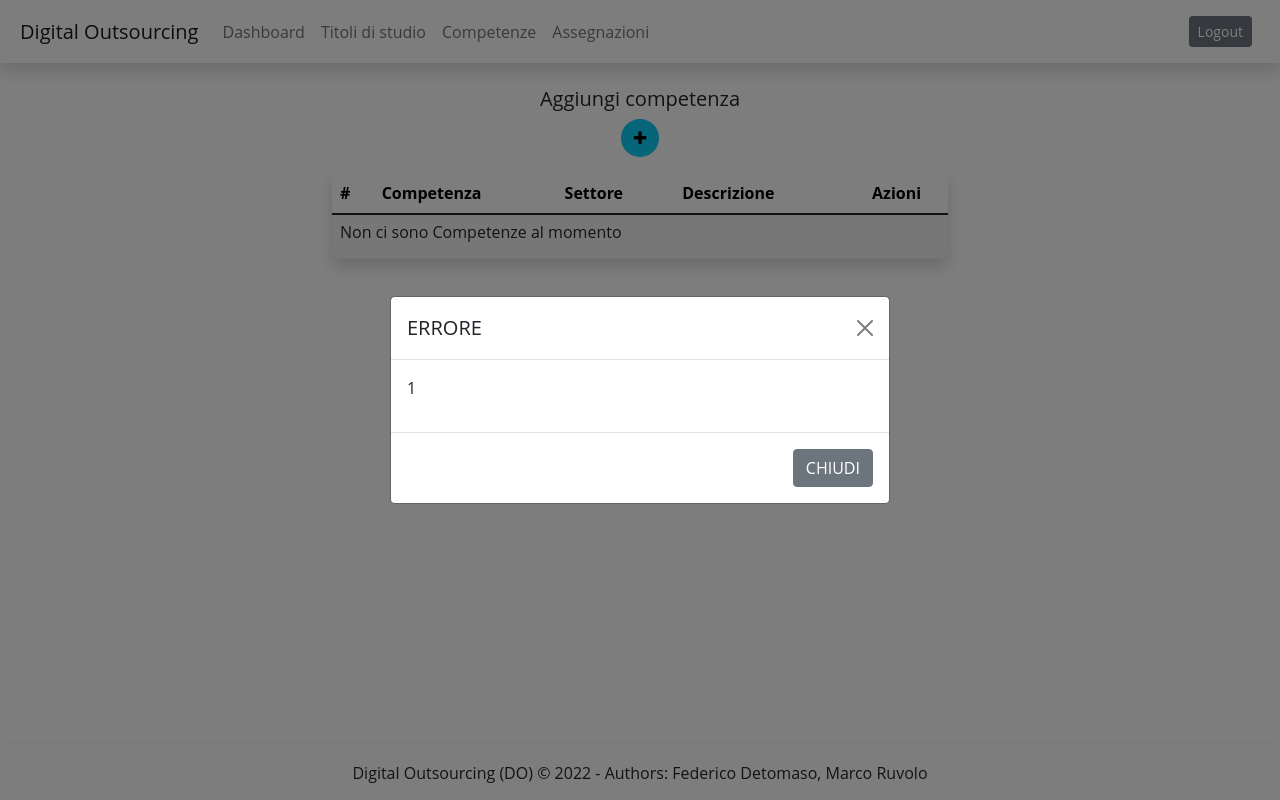
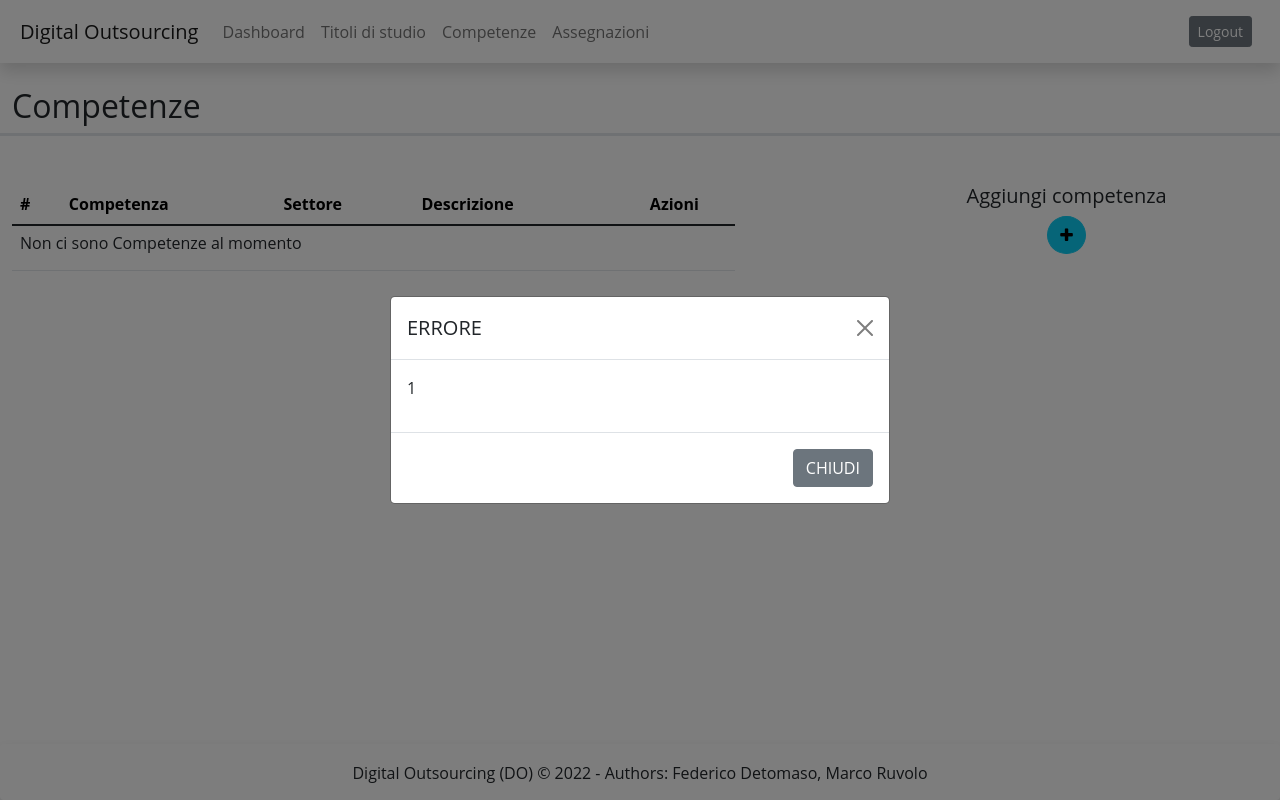
Before and after one commit to mrcruv/ltw, a PHP site: page /competenze.php?err=1 in a window 1280 px wide. Run offline with PHP 8.4, Linux system fonts and the light colour scheme; the visitor is signed in with stand-in values (Sample User, id 1); data that the repository does not hold is empty.

Commit message:
Update competenze.php
fix competenze

```diff
--- a/competenze.php
+++ b/competenze.php
@@ -52,30 +52,13 @@ $usertype = $_SESSION['usertype'];
     ?>
 
     <div class="container-fluid">
+        <div class="row border-bottom border-3 mb-5">
+            <h2>Competenze</h2>
+        </div>
         <div class="row">
-            <div class="col-4 offset-4 text-center align-middle mb-2">
-                <h5>Aggiungi competenza</h5>
-                <a type="button" class="btn btn-info rounded-circle" id="add_button"><i class="fa fa-plus"></i></a>
+            <div class="col-7">
 
-                <form id="add_competence_form" class="add_form" action="scripts/add_competence.php" method="post">
-                    <div class="form-group mb-3 mt-4">
-                        <input type="text" id="competence_name" class="form-control" placeholder="Nome competenza" name="name">
-                    </div>
-                    <div class="form-group mb-3">
-                        <input type="text" id="competence_area" class="form-control" placeholder="Settore" name="area">
-                    </div>
-                    <div class="form-group mb-3">
-                        <textarea class="form-control" id="competence_description" placeholder="Descrizione" name="description" rows="3"></textarea>
-                    </div class="form-group mb-3">
-                    <button type="submit" class="btn btn-primary" name="add_competence_submit">Aggiungi</button>
-                </form>
-            </div>
-        </div>
-
-        <div class="row mt-2">
-            <div class="col-6 offset-3">
-
-                <table class="table table-striped rounded-3 shadow">
+                <table class="table">
                     <thead>
                         <tr>
                             <th scope="col">#</th>
@@ -109,6 +92,24 @@ $usertype = $_SESSION['usertype'];
                     </tbody>
                 </table>
             </div>
+            <div class="col-1"></div>
+            <div class="col-4 text-center mb-2">
+                <h5>Aggiungi competenza</h5>
+                <a type="button" class="btn btn-info rounded-circle" id="add_button"><i class="fa fa-plus"></i></a>
+
+                <form id="add_competence_form" class="add_form" action="scripts/add_competence.php" method="post">
+                    <div class="form-group mb-3 mt-4">
+                        <input type="text" id="competence_name" class="form-control" placeholder="Nome competenza" name="name">
+                    </div>
+                    <div class="form-group mb-3">
+                        <input type="text" id="competence_area" class="form-control" placeholder="Settore" name="area">
+                    </div>
+                    <div class="form-group mb-3">
+                        <textarea class="form-control" id="competence_description" placeholder="Descrizione" name="description" rows="3"></textarea>
+                    </div class="form-group mb-3">
+                    <button type="submit" class="btn btn-primary" name="add_competence_submit">Aggiungi</button>
+                </form>
+            </div>
         </div>
     </div>
 
```
